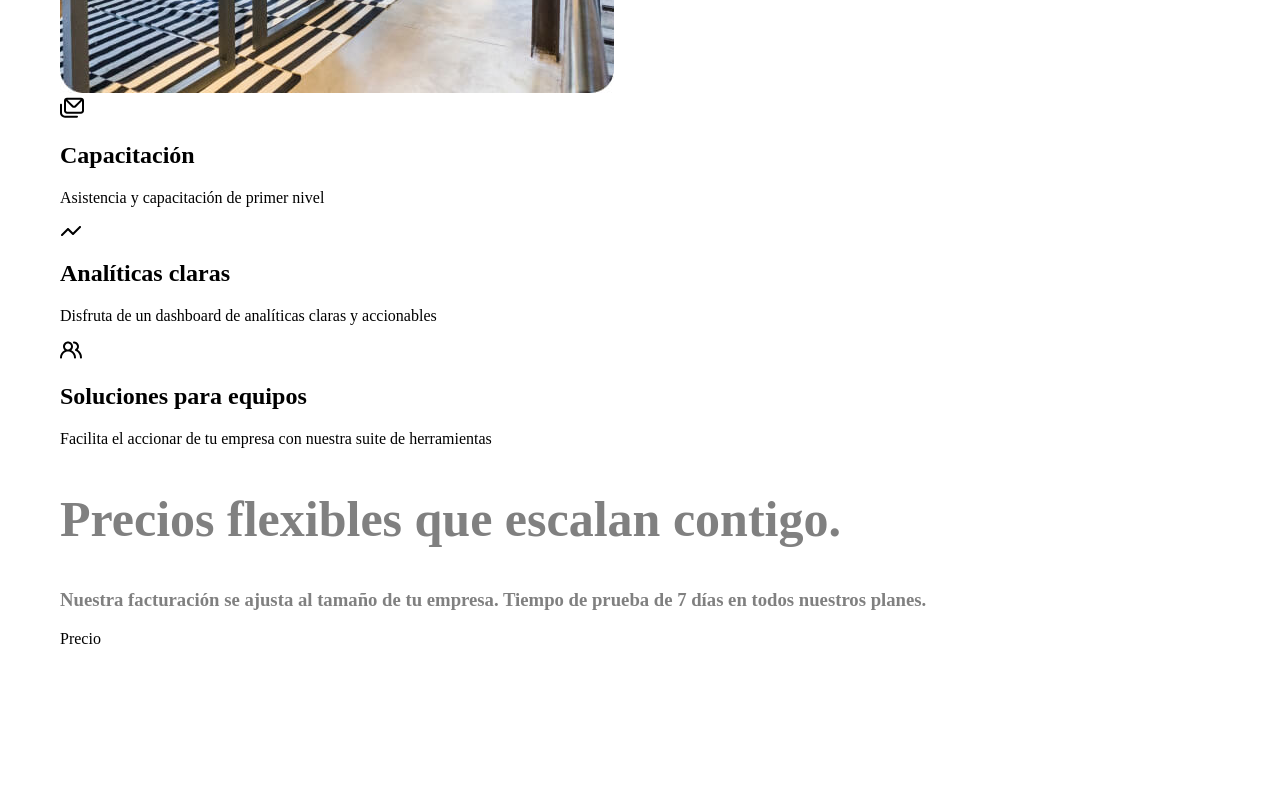
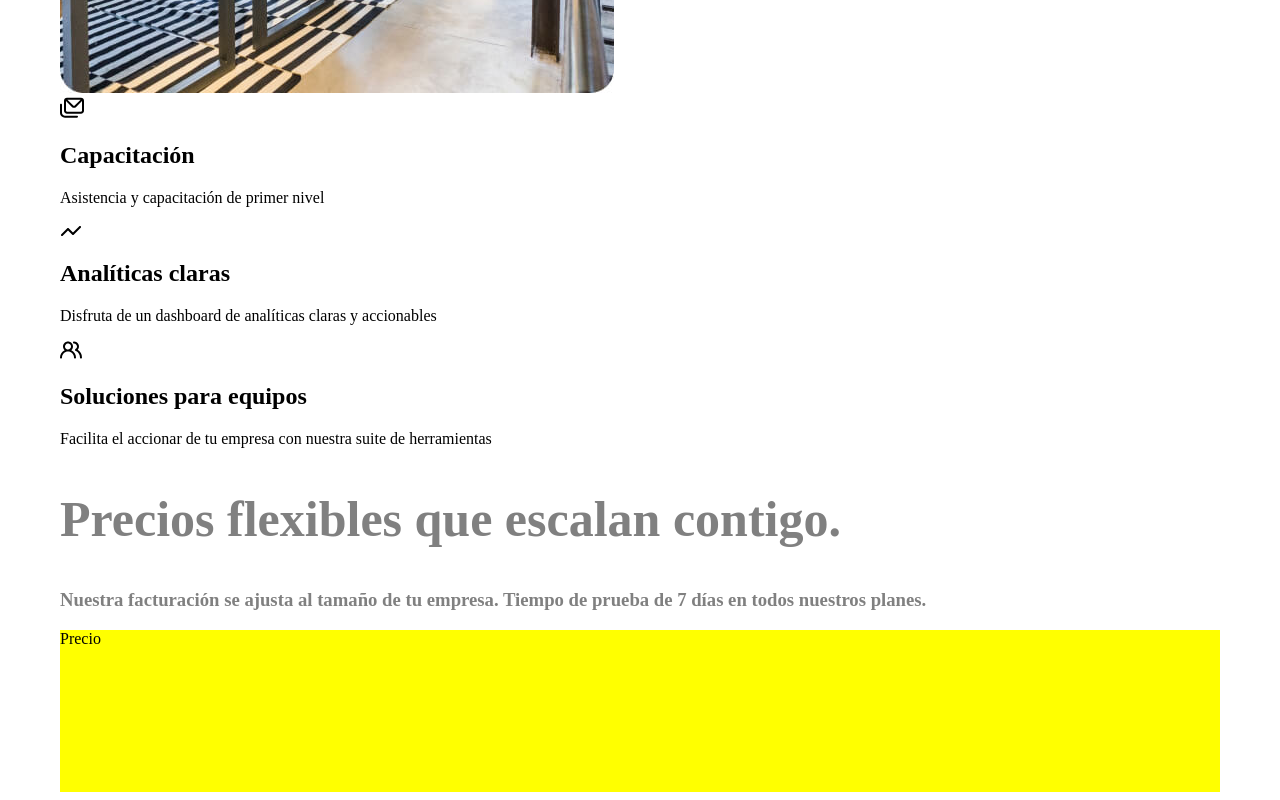
Before and after one commit to Gastonrr2/ProyectoIntegradorGyP, a plain HTML site: page ProyectoInt/index.html in a window 1280 px wide. Shown: the part 631-1431 px from the top of the page. Before the commit the page ends 1295 px from the top, so only its background shows below. Drawn offline with Linux system fonts and the light colour scheme.

Commit message:
Cambios nuevos

```diff
--- a/ProyectoInt/index.html
+++ b/ProyectoInt/index.html
@@ -4,7 +4,7 @@
     <meta charset="UTF-8" />
     <meta name="viewport" content="width=device-width, initial-scale=1.0" />
     <link rel="stylesheet" href="style.css" />
-    <title>fLEX</title>
+    <title>Flex</title>
   </head>
   <body>
     <header class="header">
--- a/ProyectoInt/style.css
+++ b/ProyectoInt/style.css
@@ -80,3 +80,14 @@ body{
 .titulo h3{
     color: grey;
 }
+
+.grid_precios{
+   display: grid;
+   grid-template-rows: 1fr 1fr 1fr;
+   grid-template-columns: 1fr 1fr 1fr ;
+   gap: 30px;
+   height: 100%;
+   background-color: yellow;
+
+
+}
```
